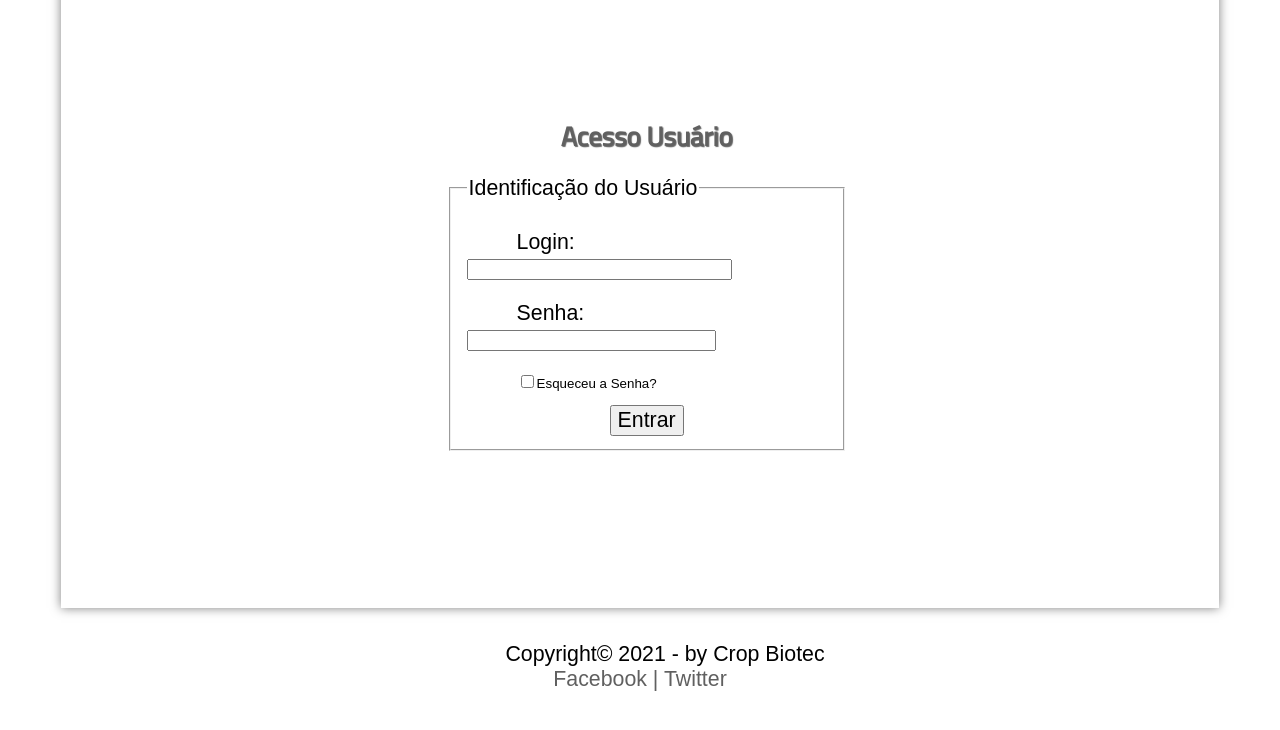
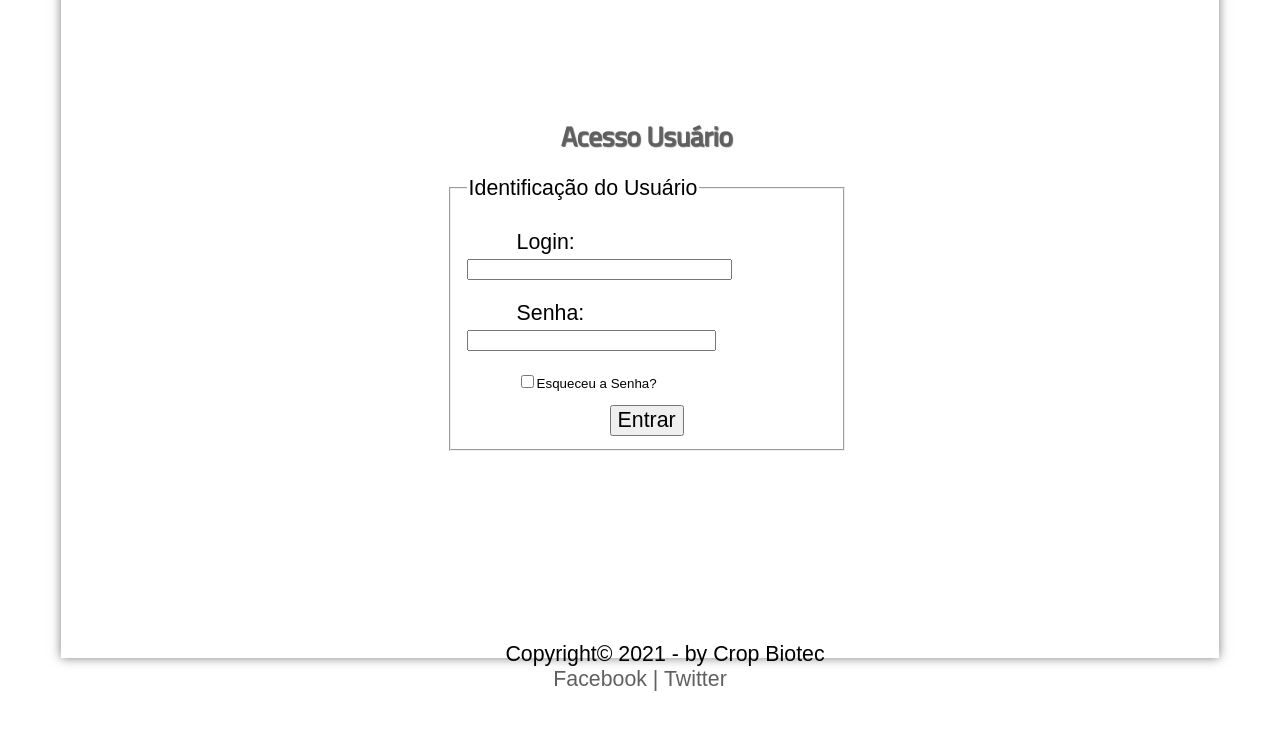
Before and after one commit to mcamilli/univespPi, a PHP site: page / in a window 1280 px wide. Shown: the top 730 px of the page. Run offline with PHP 8.4, Linux system fonts and the light colour scheme.

Commit message:
Update login.css

```diff
--- a/GerenciamentoAmostras/_css/login.css
+++ b/GerenciamentoAmostras/_css/login.css
@@ -14,7 +14,7 @@ body{
 
 div#interface {
 	width: 90%;
-	height: 600px;
+	height: 650px;
 	margin: -20px auto 0px auto;
 	box-shadow: 0px 0px 10px rgba(0,0,0,.5);
 	padding: 10px 10px 10px 10px;
@@ -84,6 +84,7 @@ footer#rodape {
 
 footer#rodape p{
 	text-align: center;
+	position: relative;
 }
 footer {
 	height: 50px;
```
